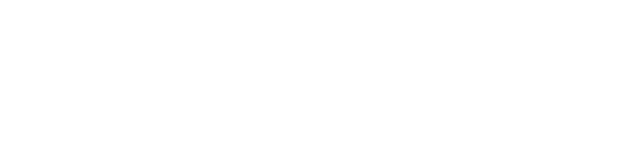
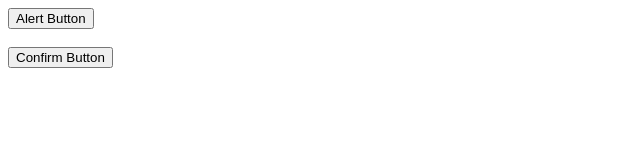
Before and after one commit to HmSani6699/42__1-9, a plain HTML site: page index.html in a window 1280 px wide. Shown: the whole page, without its empty margins (0-640 px from the left). Drawn offline with Linux system fonts and the light colour scheme.

Commit message:
alert button complete

```diff
--- a/index.html
+++ b/index.html
@@ -11,7 +11,14 @@
 </head>
 
 <body>
-
+    <button onclick="alertButton()">Alert
+        Button</button>
+    <br>
+    <br>
+    <button onclick="confirmButton()">Confirm
+        Button</button>
+    <!-- js -->
+    <script src="js/promt.js"></script>
 </body>
 
 </html>
--- /dev/null
+++ b/js/promt.js
@@ -0,0 +1,3 @@
+const alertButton = () => {
+    alert('Tomi vallo na ')
+}
```
